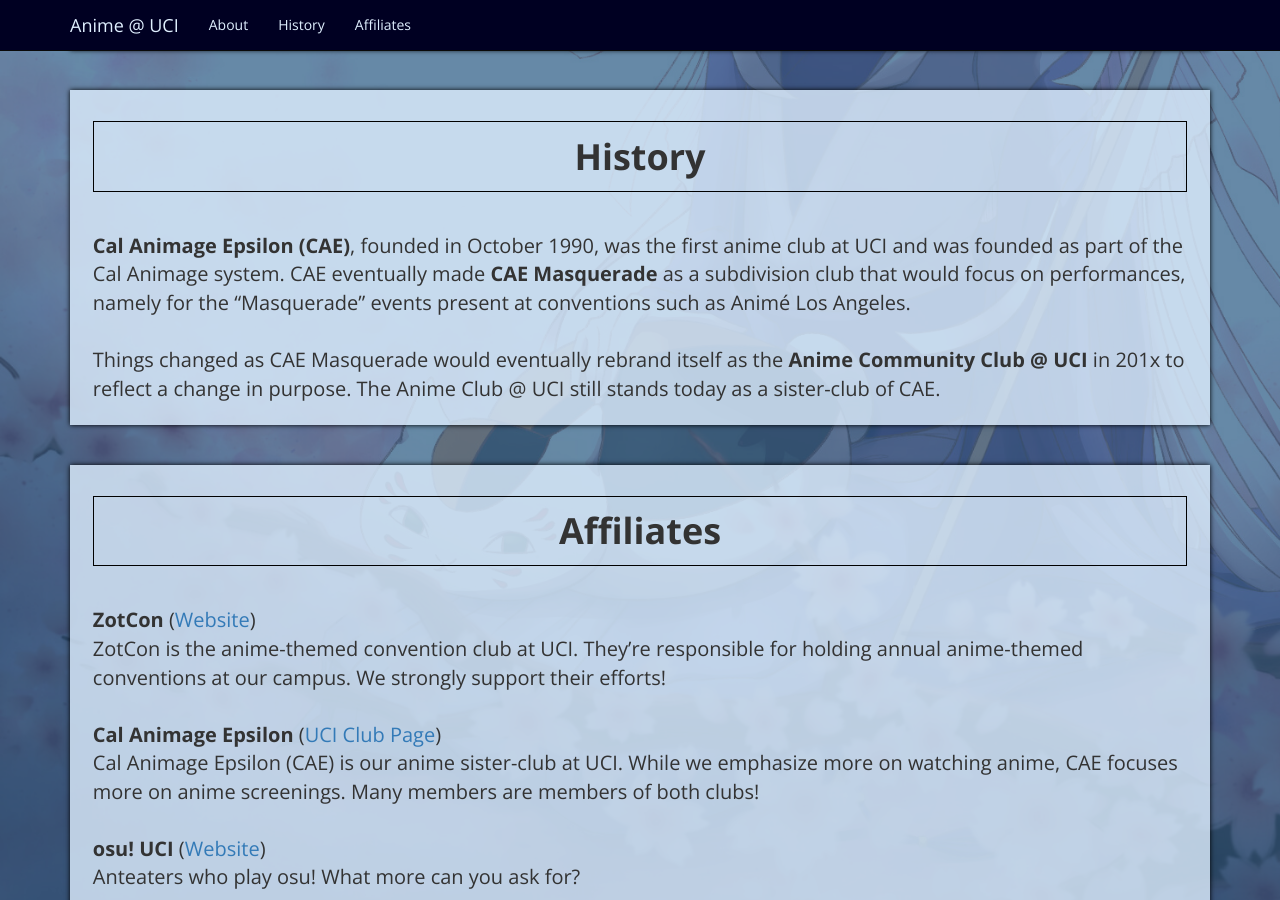
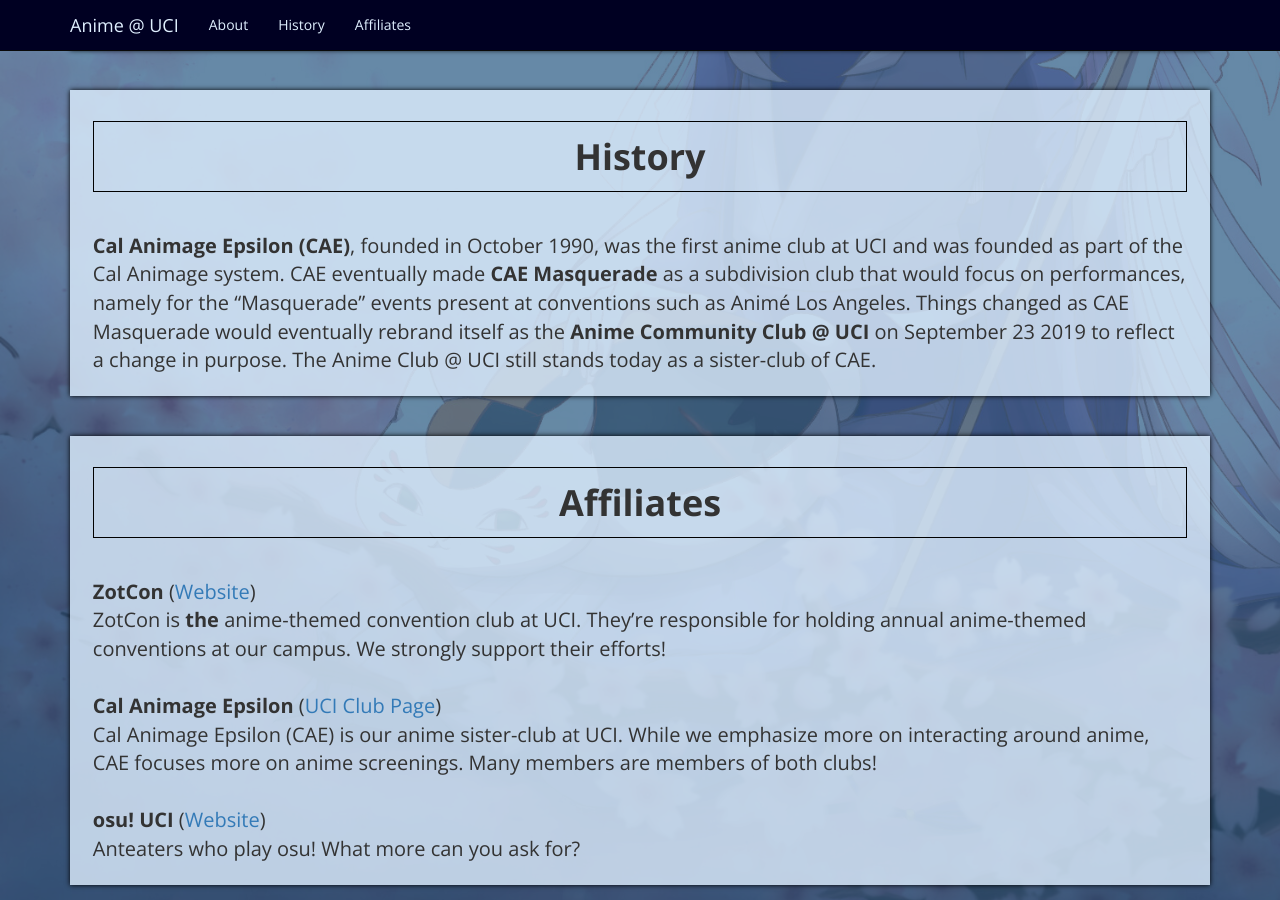
Before and after one commit to jeepracer98/uci.moe, a Jekyll site: the page index.html, which Jekyll copies as it is, in a window 1280 px wide and 900 px high, scrolled down 1141 px. Built offline with Jekyll 4.4.1, drawn with Linux system fonts in a browser that asks for light colours.

Commit message:
Updated history and Affiliates sections

```diff
--- a/index.html
+++ b/index.html
@@ -80,9 +80,9 @@
                         <a name="history"></a>
                         <h1>History</h1>
                         <p>
-    <b>Cal Animage Epsilon (CAE)</b>, founded in October 1990, was the first anime club at UCI and was founded as part of the Cal Animage system. CAE eventually made <b>CAE Masquerade</b> as a subdivision club that would focus on performances, namely for the “Masquerade” events present at conventions such as Animé Los Angeles.</br></br>
+                            <b>Cal Animage Epsilon (CAE)</b>, founded in October 1990, was the first anime club at UCI and was founded as part of the Cal Animage system. CAE eventually made <b>CAE Masquerade</b> as a subdivision club that would focus on performances, namely for the “Masquerade” events present at conventions such as Animé Los Angeles.
 
-    Things changed as CAE Masquerade would eventually rebrand itself as the <b>Anime Community Club @ UCI</b> in 201x to reflect a change in purpose. The Anime Club @ UCI still stands today as a sister-club of CAE.
+                        Things changed as CAE Masquerade would eventually rebrand itself as the <b>Anime Community Club @ UCI</b> on September 23 2019 to reflect a change in purpose. The Anime Club @ UCI still stands today as a sister-club of CAE.
                         </p>
                     </div>
                     <div class="section">
@@ -90,10 +90,10 @@
                         <h1>Affiliates</h1>
                         <p>
     <b>ZotCon</b> (<a href="https://www.zotcon.org">Website</a>)</br>
-    ZotCon is the anime-themed convention club at UCI. They’re responsible for holding annual anime-themed conventions at our campus. We strongly support their efforts!</br></br>
+    ZotCon is <b>the</b> anime-themed convention club at UCI. They’re responsible for holding annual anime-themed conventions at our campus. We strongly support their efforts!</br></br>
 
     <b>Cal Animage Epsilon</b> (<a href="https://campusgroups.uci.edu/animeclubcae/home/">UCI Club Page</a>)</br>
-    Cal Animage Epsilon (CAE) is our anime sister-club at UCI. While we emphasize more on watching anime, CAE focuses more on anime screenings. Many members are members of both clubs!</br></br>
+    Cal Animage Epsilon (CAE) is our anime sister-club at UCI. While we emphasize more on interacting around anime, CAE focuses more on anime screenings. Many members are members of both clubs!</br></br>
 
     <b>osu! UCI</b> (<a href="http://www.osuuci.com">Website</a>)</br>
     Anteaters who play osu! What more can you ask for?
```
